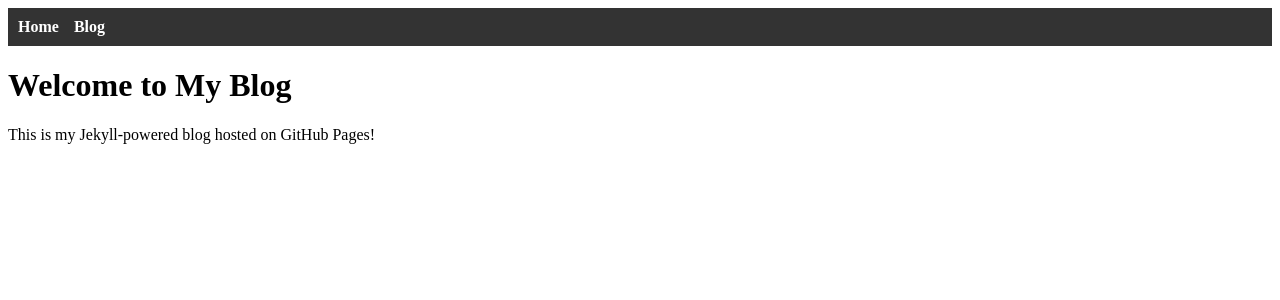
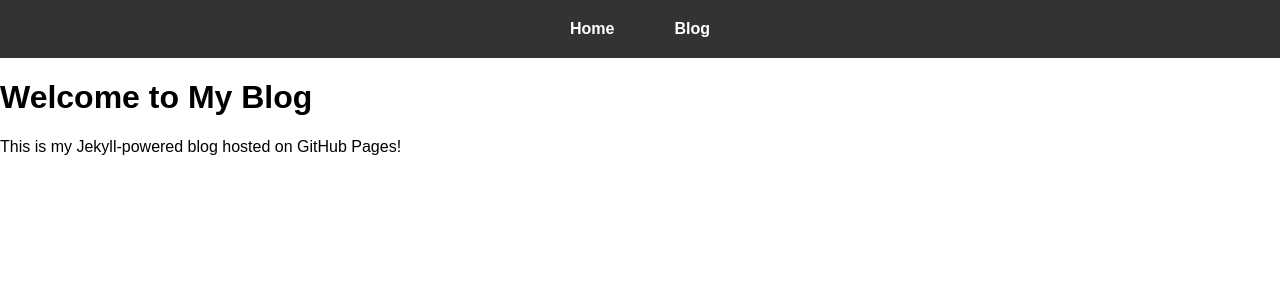
Before and after one commit to danmar0801/TheEngineeringJournal, a Jekyll site: the page built from index.md, in a window 1280 px wide. Shown: the top 300 px of the page. Built offline with Jekyll 4.4.1, drawn with Linux system fonts in a browser that asks for light colours.

Commit message:
Update style.css

```diff
--- a/assets/css/style.css
+++ b/assets/css/style.css
@@ -1,6 +1,15 @@
+/* General reset */
+body {
+    font-family: Arial, sans-serif;
+    margin: 0;
+    padding: 0;
+}
+
+/* Navbar styling */
 nav {
     background-color: #333;
     padding: 10px;
+    text-align: center;
 }
 
 nav ul {
@@ -8,14 +17,22 @@ nav ul {
     margin: 0;
     padding: 0;
     display: flex;
+    justify-content: center;
 }
 
 nav ul li {
-    margin-right: 15px;
+    margin: 0 15px;
 }
 
 nav ul li a {
     color: white;
     text-decoration: none;
     font-weight: bold;
+    padding: 10px 15px;
+    display: inline-block;
 }
+
+nav ul li a:hover {
+    background-color: #555;
+    border-radius: 5px;
+}
```
